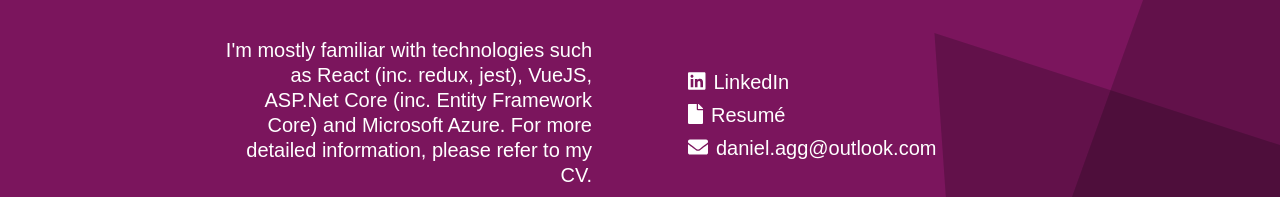
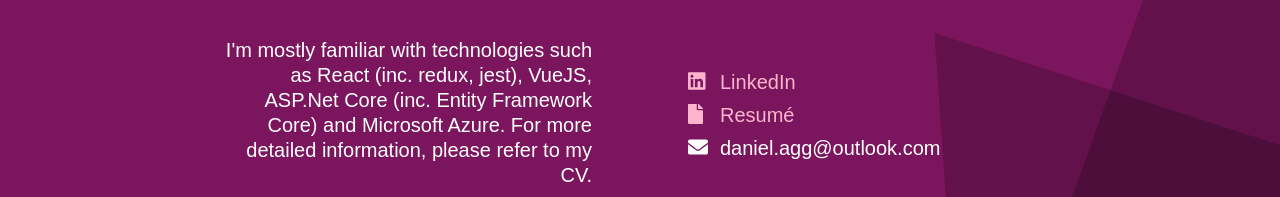
Before and after one commit to danielagg/personal-website-ts, a React (Create React App) app: page / in a window 1280 px wide. Shown: the part 3599-3796 px from the top of the page. Built offline with nearby package versions, Linux system fonts and the light colour scheme.

Commit message:
Links in about

```diff
--- a/src/components/About/about.component.tsx
+++ b/src/components/About/about.component.tsx
@@ -43,20 +43,28 @@
             Who?
           </h1>
           <ul className={"text-white text-xl mt-12"}>
-            <li>
-              <span className="pr-2">
+            <li className="text-pink-300 hover:text-pink-500">
+              <a href="#" target="_blank" rel="noopener noreferrer">
+                <span className="inline-block" style={{ minWidth: "32px" }}>
                   <FontAwesomeIcon icon={faLinkedin} />
                 </span>
                 LinkedIn
+              </a>
             </li>
-            <li className={"mt-2"}>
-              <span className="pr-2">
+            <li className={"mt-2 text-pink-300 hover:text-pink-500"}>
+              <a
+                href="https://www.linkedin.com/in/danielagg/"
+                target="_blank"
+                rel="noopener noreferrer"
+              >
+                <span className="inline-block" style={{ minWidth: "32px" }}>
                   <FontAwesomeIcon icon={faFile} />
                 </span>
                 Resumé
+              </a>
             </li>
             <li className={"mt-2"}>
-              <span className="pr-2">
+              <span className="inline-block" style={{ minWidth: "32px" }}>
                 <FontAwesomeIcon icon={faEnvelope} />
               </span>
               daniel.agg@outlook.com
```
Lines whose indentation alone changed are shown as unchanged.
